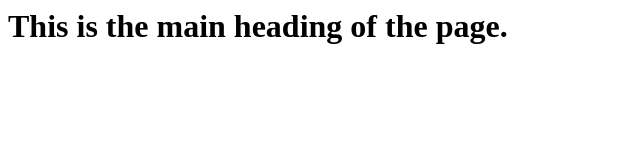
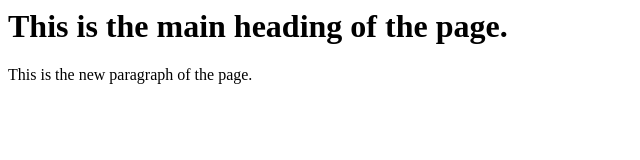
Before and after one commit to sujitbpatil/localrepo_1, a plain HTML site: page index.html in a window 1280 px wide. Shown: the whole page, without its empty margins (0-640 px from the left). Drawn offline with Linux system fonts and the light colour scheme.

Commit message:
added new paragraph

```diff
--- a/index.html
+++ b/index.html
@@ -1 +1,2 @@
 <h1>This is the main heading of the page.</h1>
+<p>This is the new paragraph of the page.</p>
```
